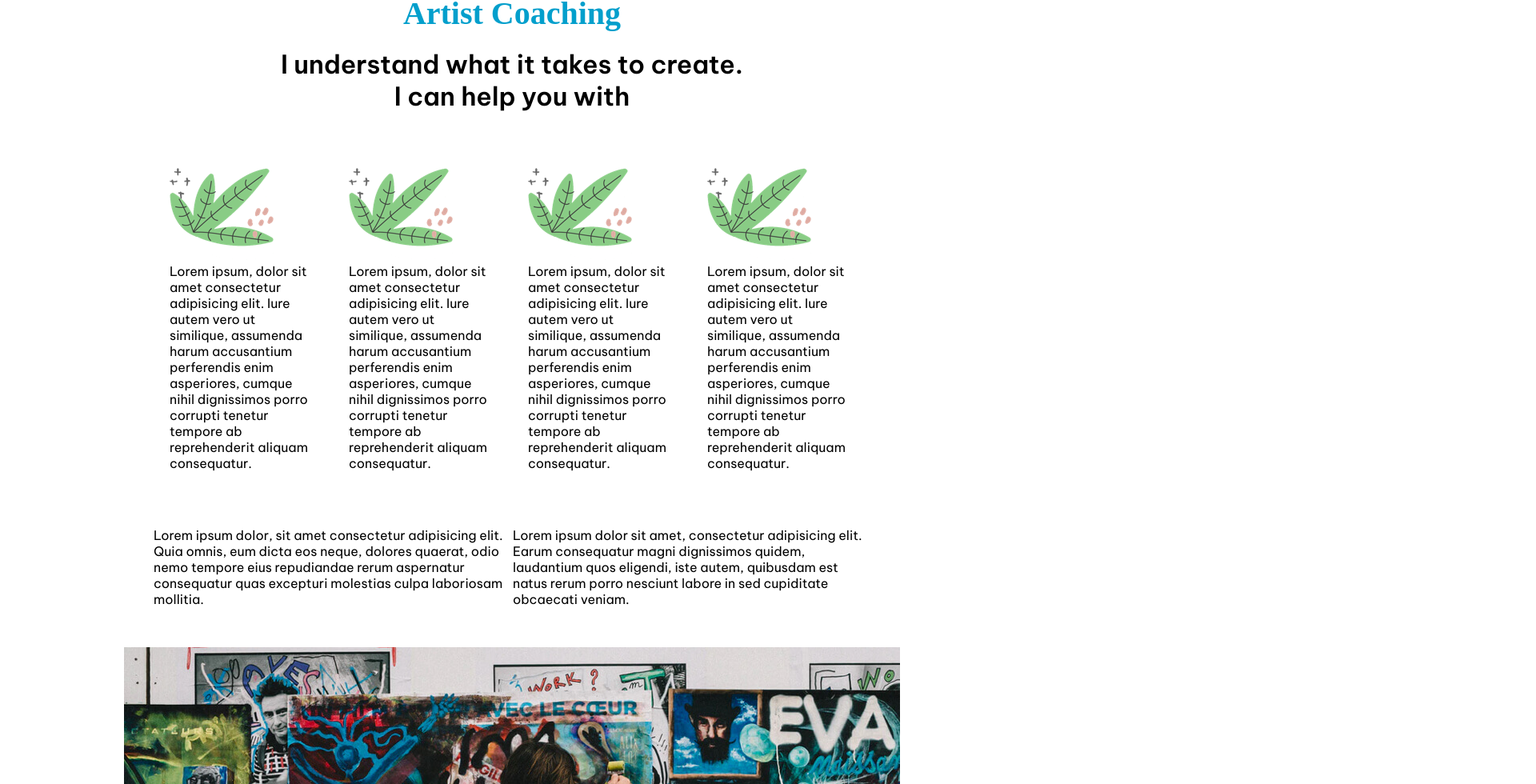
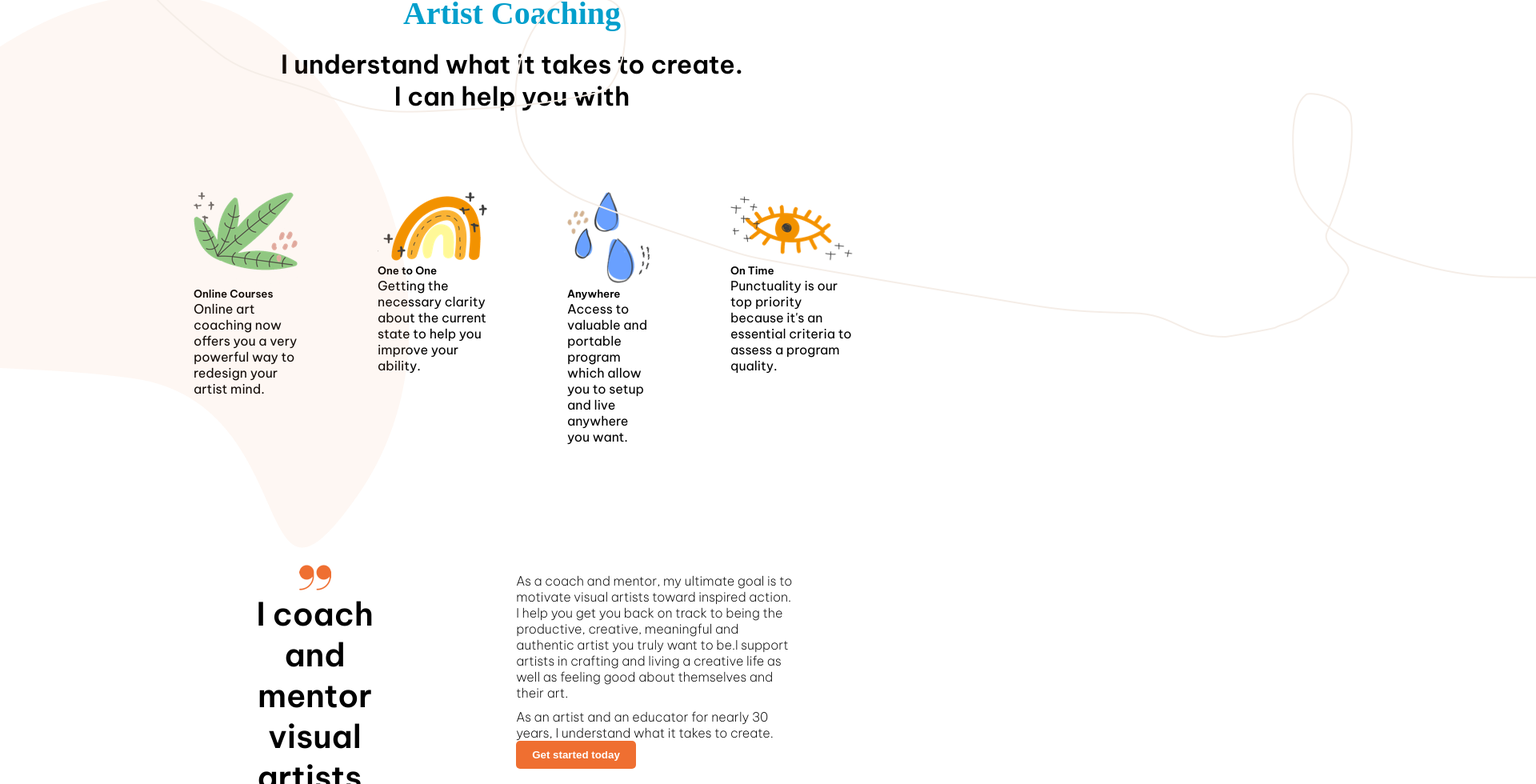
Before and after one commit to fdeluca85/proj-html-vuejs, a Vue app: page / in a window 1280 px wide. Shown: the part 787-1767 px from the top of the page at 80% size, 1920 px wide, since content can reach past the window. Built offline with nearby package versions, Linux system fonts and the light colour scheme; a web font is replaced by a local one.

Commit message:
coaching

```diff
--- a/src/components/sections/Coaching.vue
+++ b/src/components/sections/Coaching.vue
@@ -1,34 +1,53 @@
 <template>
     <section>
-        <h4>Artist Coaching</h4>
-        <h3>I understand what it takes to create.</h3>
-        <h3>I can help you with</h3>
+        <div class="section_bgc">
+            <img src="../../assets/img/artist-shape-01.png" class="shape1" alt="">
+            <img src="../../assets/img/maxcoach-shape-14.png" class="shape14" alt="">
+
+        </div>
+        <div class="title">
+            <h4>Artist Coaching</h4>
+            <h3>I understand what it takes to create.</h3>
+            <h3>I can help you with</h3>
+        </div>
         <div class="row">
             <div class="card">
                 <img src="../../assets/img/artist-box-image-01.png" alt="">
-                <p>Lorem ipsum, dolor sit amet consectetur adipisicing elit. Iure autem vero ut similique, assumenda harum accusantium perferendis enim asperiores, cumque nihil dignissimos porro corrupti tenetur tempore ab reprehenderit aliquam consequatur.</p>
+                <h5>Online Courses</h5>
+                <p>Online art coaching now offers you a very powerful way to redesign your artist mind.</p>
             </div>
             <div class="card">
-                <img src="../../assets/img/artist-box-image-01.png" alt="">
-                <p>Lorem ipsum, dolor sit amet consectetur adipisicing elit. Iure autem vero ut similique, assumenda harum accusantium perferendis enim asperiores, cumque nihil dignissimos porro corrupti tenetur tempore ab reprehenderit aliquam consequatur.</p>
+                <img src="../../assets/img/artist-box-image-02.png" alt="">
+                <h5>One to One</h5>
+                <p>Getting the necessary clarity about the current state to help you improve your ability.</p>
             </div>
             <div class="card">
-                <img src="../../assets/img/artist-box-image-01.png" alt="">
-                <p>Lorem ipsum, dolor sit amet consectetur adipisicing elit. Iure autem vero ut similique, assumenda harum accusantium perferendis enim asperiores, cumque nihil dignissimos porro corrupti tenetur tempore ab reprehenderit aliquam consequatur.</p>
+                <img src="../../assets/img/artist-box-image-03.png" alt="">
+                <h5>Anywhere</h5>
+                <p>Access to valuable and portable program which allow you to setup and live anywhere you want.</p>
             </div>
             <div class="card">
-                <img src="../../assets/img/artist-box-image-01.png" alt="">
-                <p>Lorem ipsum, dolor sit amet consectetur adipisicing elit. Iure autem vero ut similique, assumenda harum accusantium perferendis enim asperiores, cumque nihil dignissimos porro corrupti tenetur tempore ab reprehenderit aliquam consequatur.</p>
+                <img src="../../assets/img/artist-box-image-04.png" alt="">
+                <h5>On Time</h5>
+                <p>Punctuality is our top priority because it's an essential criteria to assess a program quality.</p>
             </div>
         </div>
         <div class="row">
-            <div>
-                Lorem ipsum dolor, sit amet consectetur adipisicing elit. Quia omnis, eum dicta eos neque, dolores quaerat, odio nemo tempore eius repudiandae rerum aspernatur consequatur quas excepturi molestias culpa laboriosam mollitia.
+            <div class="quote">
+                <img src="../../assets/img/artist-quote-icon.png" alt="">
+                <h2>I coach and mentor visual artists, like you, to Create Like You Mean It</h2>
+                <h4>Martin Garrix</h4>
             </div>
-            <div>Lorem ipsum dolor sit amet, consectetur adipisicing elit. Earum consequatur magni dignissimos quidem, laudantium quos eligendi, iste autem, quibusdam est natus rerum porro nesciunt labore in sed cupiditate obcaecati veniam.</div>
+            <div class="text">
+                <p>As a coach and mentor, my ultimate goal is to motivate visual artists toward inspired action. I help you get you back on track to being the productive, creative, meaningful and authentic artist you truly want to be.I support artists in crafting and living a creative life as well as feeling good about themselves and their art.</p>
+                <p>As an artist and an educator for nearly 30 years, I understand what it takes to create.</p>
+                <button>Get started today</button>
+            </div>
+
         </div>
         <div class="row">
             <div class="video">
+                <a href="#"><img src="../../assets/img/icon-youtube-play.png" class="yt"  alt=""></a>
                 <img src="../../assets/img/artist-video-poster.jpg" alt="">
             </div>
         </div>
@@ -46,8 +65,54 @@ export default {
 section{
     margin: 50px auto;
     width: 70%;
+}
+.section_bgc{
+    position: relative;
+    z-index: 1;
+    .shape1{
+        position: absolute;
+        transform: rotatex(180deg);
+        left: -400px;
+    }
+    .shape14{
+        position: absolute;
+    }
+}
+
+.row{
+ justify-content: space-evenly;
+ z-index: 2;
+}
+.card{
+    padding: 50px;
+}
+.quote{
+    width: 35%;
+    padding: 50px;
+    text-align: center;
+}
+.text{
+    width: 50%;
+    padding: 50px;
+    font-weight: lighter;
+    p{
+        padding-top: 10px;
+    }
+}
+.video{
+    position: relative;
+    transition: transform .25s, visibility .25s ease-in;
+    .yt{
+        top: 50%;
+        left: 50%;
+        position: absolute;
+        transform: translate(-50%, -50%);
+
+    }
+}
+.video:hover {
+  transform: scale(1.1);
 
 }
 
-
 </style>
```
